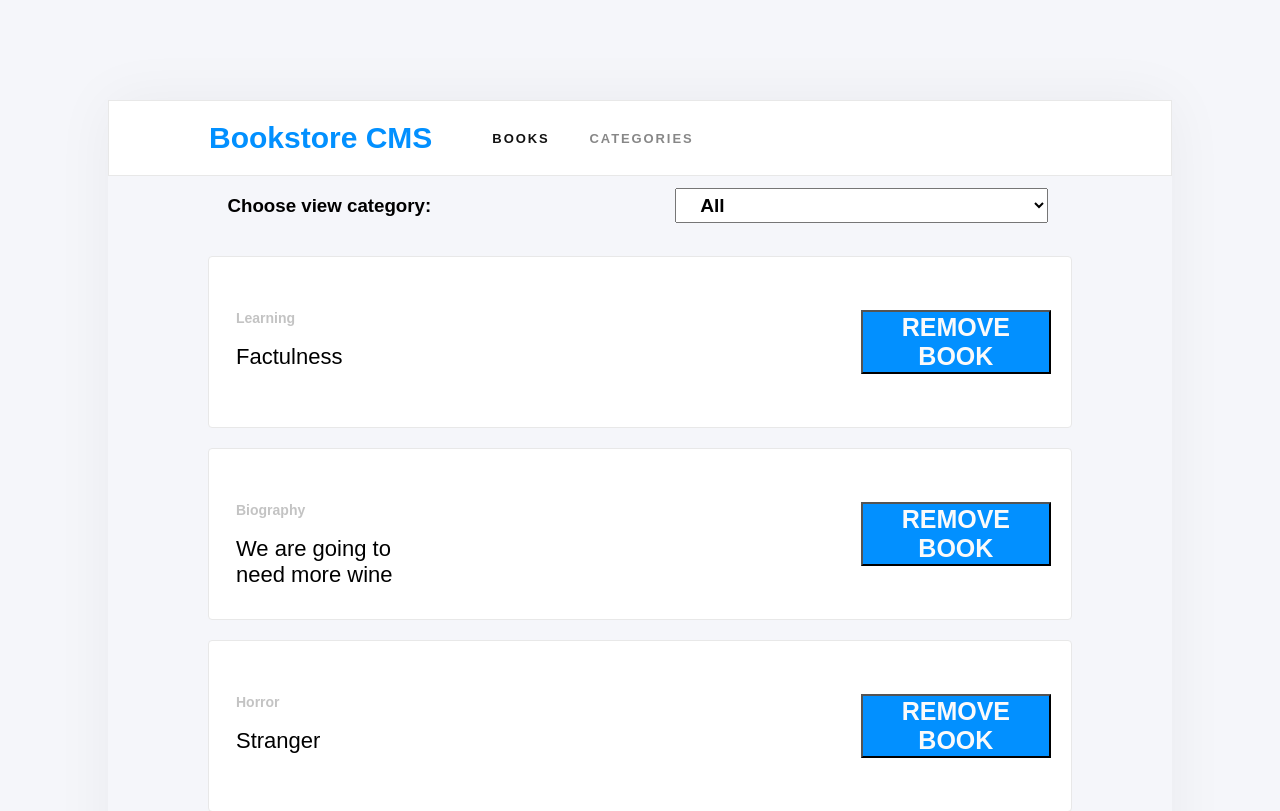
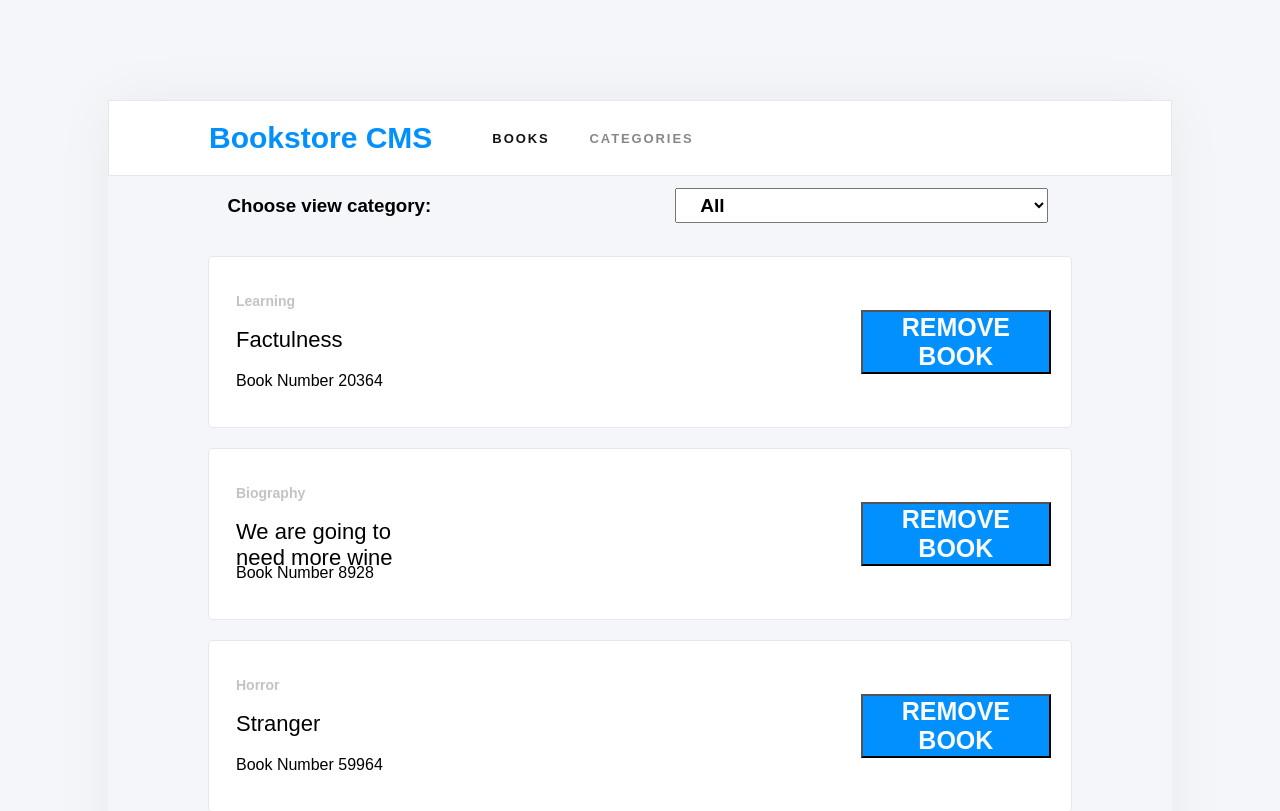
Before and after one commit to christianotieno/react-redux-bookstore, a React (Create React App) app: page / in a window 1280 px wide. Shown: the top 811 px of the page. Built offline with nearby package versions, Linux system fonts and the light colour scheme.

Commit message:
Add book number

```diff
--- a/src/components/Book.js
+++ b/src/components/Book.js
@@ -9,10 +9,20 @@ const Book = ({ book, deleteBook }) => {
     <div className="book-div">
       <div className="book-group">
         <p id="category">
+          {' '}
           {book.category}
+          {' '}
         </p>
         <p id="title">
+          {' '}
           {book.title}
+          {' '}
+        </p>
+        <p id="book-number">
+          Book Number
+          {' '}
+          {book.id}
+          {' '}
         </p>
       </div>
       <button
```
